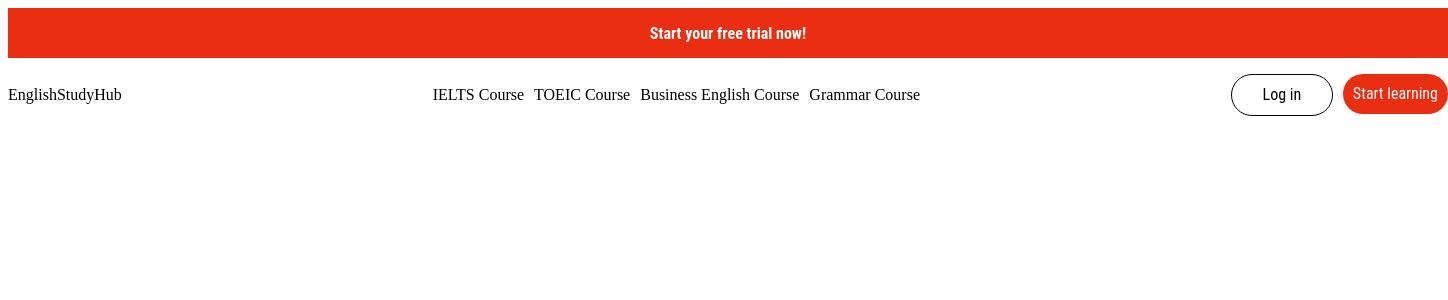
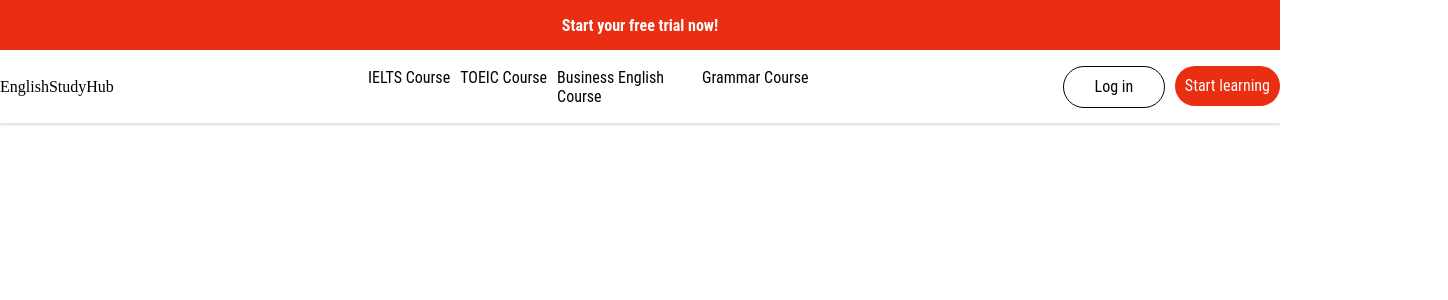
Before and after one commit to DoanhThangDuc/ui-react-study-eng, a Next.js app: page / in a window 1280 px wide. Shown: the top 300 px of the page, 1448 px wide, since content can reach past the window. Built offline with nearby package versions, Linux system fonts and the light colour scheme.

Commit message:
feat: add nav css

```diff
--- a/src/app/layout.tsx
+++ b/src/app/layout.tsx
@@ -10,7 +10,16 @@ export default function RootLayout({
 }) {
   return (
     <html lang="en">
-      <body>{children}</body>
+      <body
+        style={{
+          width: '100%',
+          height: '100%',
+          display: 'flex',
+          justifyContent: 'center',
+          margin: 0,
+          overflow: 'hidden',
+        }}
+      >{children}</body>
     </html>
   );
 }
--- a/src/app/page.tsx
+++ b/src/app/page.tsx
@@ -6,6 +6,9 @@ export default function HomePage() {
   return (
     <sc.Container>
       <NavBar />
+      <sc.ContentContainer>
+
+      </sc.ContentContainer>
     </sc.Container>
   );
 }
--- a/src/components/NavBar/NavBar.styled.tsx
+++ b/src/components/NavBar/NavBar.styled.tsx
@@ -1,5 +1,6 @@
 import styled from 'styled-components';
-import { seFontFamilyDefault } from '../../shared/constants';
+import { seFontFamilyDefault } from '../../shared/fonts';
+import { seLust, seRickBlack, seWhite } from '../../shared/colors';
 
 export namespace sc {
   export const Container = styled.div`
@@ -9,10 +10,11 @@ export namespace sc {
     display: flex;
     flex-direction: column;
     justify-content: center;
+    align-items: center;
   `;
 
   export const Content = styled.div`
-    /* max-width: 1400px; */
+    width: 1440px;
   `;
 
   export const TrialContainer = styled.div`
@@ -22,26 +24,27 @@ export namespace sc {
 
     justify-content: center;
     align-items: center;
-    background-color: #E92E11;
+    background-color: ${seLust};
   `;
 
  export const TrialContent = styled.p`
     font-family: ${seFontFamilyDefault};
     font-weight: bold;
 
-    color: #FFFFFF;
+    color: ${seWhite};
     font-size: 16px;
   `;
 
-  export const NavBarContainer = styled.div`
+   export const NavigationContainer = styled.div`
     width: 100%;
-    height: 100px;
+    display: flex;
+    justify-content: center;
+    margin-bottom: 10px;
+    box-shadow: rgba(100, 100, 111, 0.2) 0px 2px 2px 0px;
+  `;
 
-    border: 1px solid black;
-`;
-
-  export const NavigationContainer = styled.div`
-    width: 100%;
+  export const NavBarContent = styled.div`
+    width: 1440px;
     height: 73px;
     display: flex;
 
@@ -59,7 +62,12 @@ export namespace sc {
     justify-content: "center";
     gap: 10px;
   `;
-  export const NavigatorItem = styled.div``;
+  export const NavigatorItem = styled.p`
+    max-width: 135px;
+    font-family: ${seFontFamilyDefault};
+    font-size: 16px;
+    color: ${seRickBlack};
+  `;
   export const ButtonsContainer = styled.div`
     display: flex;
     gap: 10px;
@@ -73,11 +81,11 @@ export namespace sc {
     min-width: 80px;
     padding: 0 10px;
 
-    border: 1px solid #030303;
+    border: 1px solid ${seRickBlack};
     border-radius: 24px;
 
-    font-family: "Roboto Condensed";
-    color: #030303;
+    font-family: ${seFontFamilyDefault};
+    color: ${seRickBlack};
   `;
   export const StartLearningBtn = styled.div`
     display: flex;
@@ -90,8 +98,8 @@ export namespace sc {
 
     border-radius: 24px;
 
-    color: #FFFFFF;
-    font-family: "Roboto Condensed";
-    background-color: #E92E11;
+    color: ${seWhite};
+    font-family: ${seFontFamilyDefault};
+    background-color: ${seLust};
   `;
 }
--- a/src/components/NavBar/NavBar.tsx
+++ b/src/components/NavBar/NavBar.tsx
@@ -1,4 +1,5 @@
 import { sc } from './NavBar.styled';
+
 export function NavBar() {
   return (
     <sc.Container>
@@ -9,6 +10,8 @@ export function NavBar() {
       </sc.TrialContainer>
 
       <sc.NavigationContainer>
+        <sc.NavBarContent>
+
           <sc.LogoContainer>
             <sc.Logo/>
             <sc.CompanyName>
@@ -39,9 +42,9 @@ export function NavBar() {
             <sc.LoginBtn>Log in</sc.LoginBtn>
             <sc.StartLearningBtn>Start learning</sc.StartLearningBtn>
           </sc.ButtonsContainer>
+        </sc.NavBarContent>
 
       </sc.NavigationContainer>
-
     </sc.Container>
   );
 }
--- a/src/shared/colors.ts
+++ b/src/shared/colors.ts
@@ -1 +1,4 @@
 export const seBlack = '#000000';
+export const seRickBlack = '#030303';
+export const seWhite = '#FFFFFF';
+export const seLust = '#E92E11';
--- a/src/shared/constants.ts
+++ b/src/shared/fonts.ts
@@ -1,2 +1 @@
-// For font family
 export const seFontFamilyDefault = 'Roboto Condensed';
--- a/src/styles/HomePageLayout.style.tsx
+++ b/src/styles/HomePageLayout.style.tsx
@@ -2,14 +2,19 @@ import { styled } from 'styled-components';
 
 export namespace sc {
   export const Container = styled.div`
-    width: 1440px;
-    max-width: 1440px;
+    width: 100%;
     top: 0;
 
     display: flex;
+    flex-direction: column;
     justify-content: center;
     align-items: center;
 
     overflow: hidden;
   `;
+
+  export const ContentContainer = styled.div`
+    overflow: hidden;
+    width: 100%;
+  `;
 }
```
Lines whose indentation alone changed are shown as unchanged.
